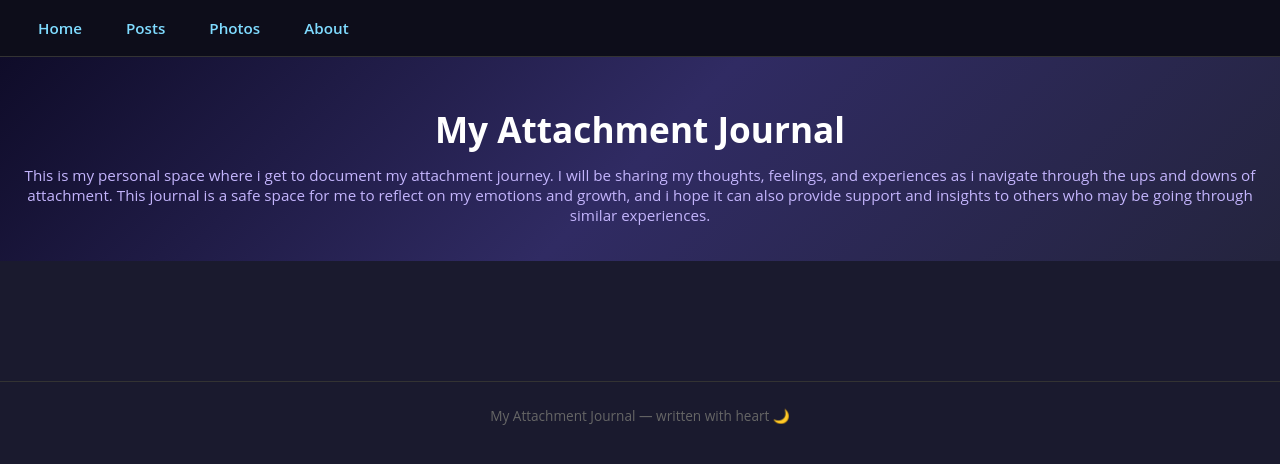
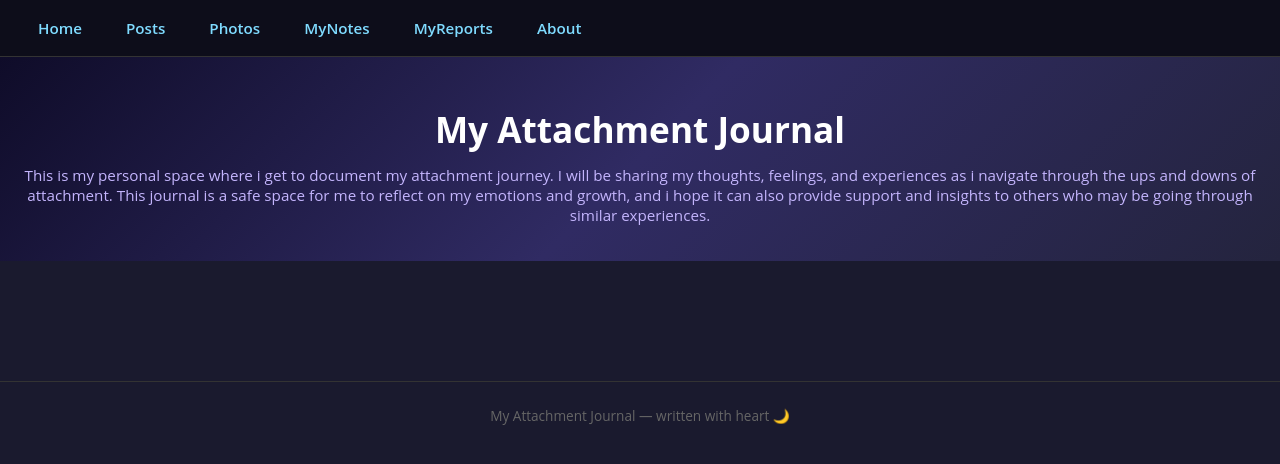
Before and after one commit to esaucy21-svg/esaucy21-svg.github.io, a Jekyll site: the page built from index.markdown, in a window 1280 px wide. Shown: the top 464 px of the page. Built offline with Jekyll 4.4.1, drawn with Linux system fonts in a browser that asks for light colours.

Commit message:
add mynotes and myreports

```diff
--- a/_includes/header.html
+++ b/_includes/header.html
@@ -5,6 +5,8 @@
     <a href="/" class="btn">Home</a>
     <a href="/posts/" class="btn">Posts</a>
     <a href="/photos/" class="btn">Photos</a>
+    <a href="/mynotes/" class="btn">MyNotes</a>
+    <a href="/myreports/" class="btn">MyReports</a>
     <a href="/about/" class="btn">About</a>
   </nav>
 </header>
--- a/_layouts/default.html
+++ b/_layouts/default.html
@@ -70,6 +70,8 @@
       <a href="{{ '/' | relative_url }}">Home</a>
       <a href="{{ '/posts/' | relative_url }}">Posts</a>
       <a href="{{ '/photos/' | relative_url }}">Photos</a>
+      <a href="{{ '/photos/' | relative_url }}">MyNotes</a>
+      <a href="{{ '/photos/' | relative_url }}">MyReports</a>
       <a href="{{ '/about/' | relative_url }}">About</a>
     </nav>
 
```
